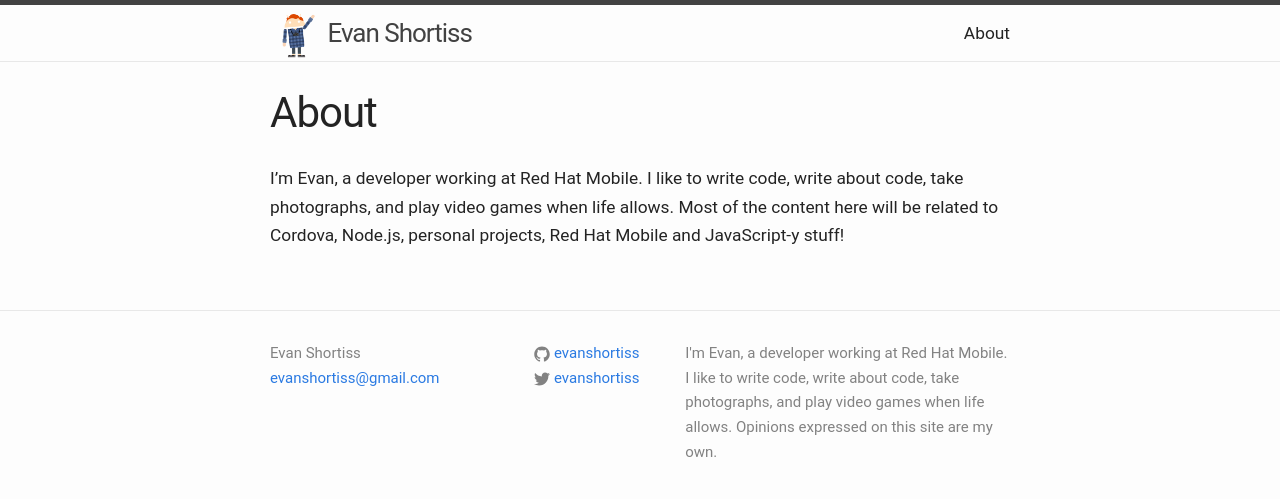
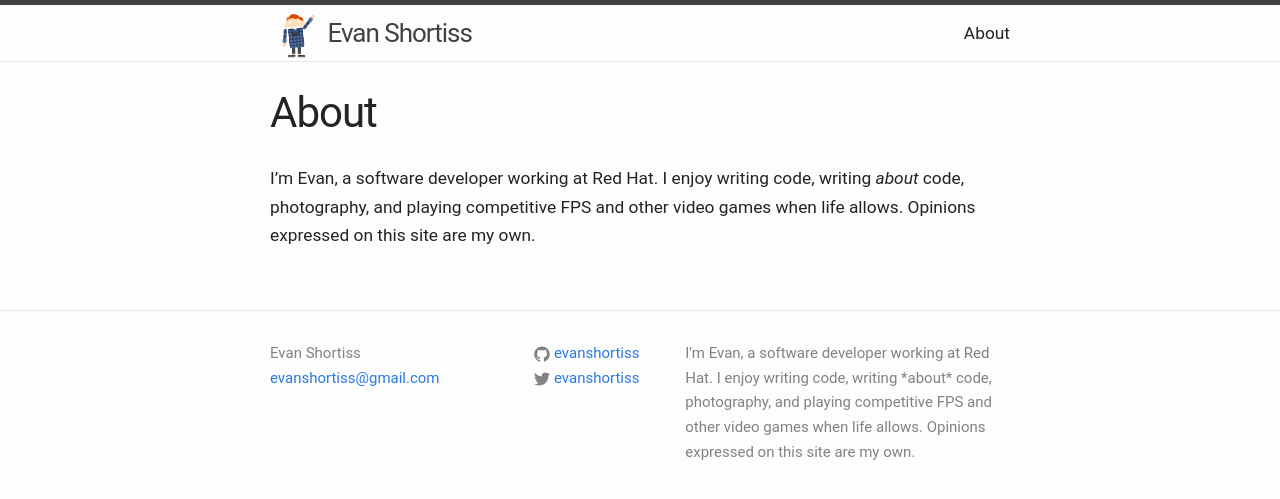
Before and after one commit to evanshortiss/evanshortiss.github.io, a Jekyll site: the page built from about.md, in a window 1280 px wide. Shown: the top 499 px of the page. Built offline with Jekyll 4.4.1, drawn with Linux system fonts in a browser that asks for light colours.

Commit message:
chore: update about and serve script

```diff
--- a/_config.yml
+++ b/_config.yml
@@ -8,7 +8,7 @@
 # Site settings
 title: Evan Shortiss
 email: evanshortiss@gmail.com
-description: I'm Evan, a developer working at Red Hat Mobile. I like to write code, write about code, take photographs, and play video games when life allows. Opinions expressed on this site are my own.
+description: I'm Evan, a software developer working at Red Hat. I enjoy writing code, writing *about* code, photography, and playing competitive FPS and other video games when life allows. Opinions expressed on this site are my own.
 baseurl: "" # the subpath of your site, e.g. /blog
 url: "https://evanshortiss.com" # the base hostname & protocol for your site
 twitter_username: evanshortiss
--- a/about.md
+++ b/about.md
@@ -4,4 +4,4 @@ title: About
 permalink: /about/
 ---
 
-I'm Evan, a developer working at Red Hat Mobile. I like to write code, write about code, take photographs, and play video games when life allows. Most of the content here will be related to Cordova, Node.js, personal projects, Red Hat Mobile and JavaScript-y stuff!
+I'm Evan, a software developer working at Red Hat. I enjoy writing code, writing *about* code, photography, and playing competitive FPS and other video games when life allows. Opinions expressed on this site are my own.
```
Also changed, not shown: 1 other file.
